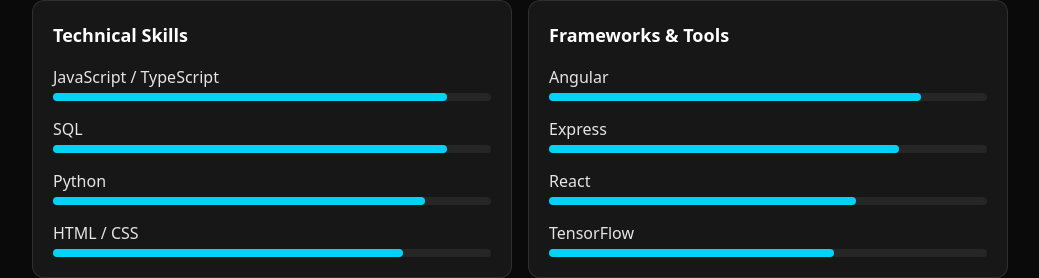
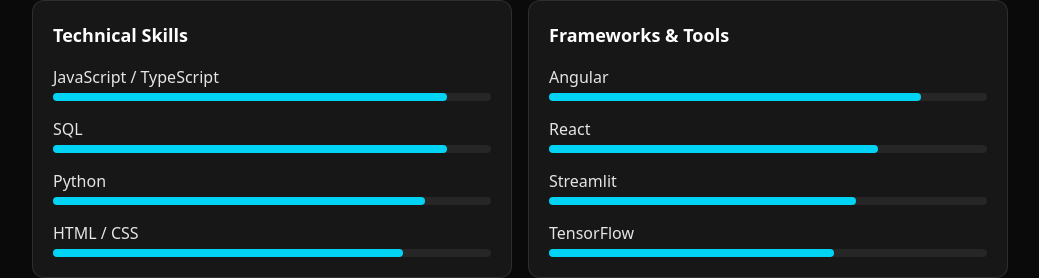
Before and after one commit to joe-bryant8/website-project, a React (Vite) app: page / in a window 1280 px wide. Shown: the part 2176-2454 px from the top of the page, without its empty margins (120-1159 px from the left). Built offline with nearby package versions, Linux system fonts and the light colour scheme.

Commit message:
chore: change skill json

```diff
--- a/src/data/siteData.js
+++ b/src/data/siteData.js
@@ -89,10 +89,10 @@
     { name: "HTML / CSS", percent: 80 },
   ],
   frameworks: [
-    { name: "React", percent: 70 },
+    { name: "React", percent: 75 },
     { name: "Angular", percent: 85 },
-    { name: "Express", percent: 80 },
     { name: "TensorFlow", percent: 65 },
+    { name: "Streamlit", percent: 70 },
   ],
   softSkills: [
     { name: "Agile", percent: 90 },
```
